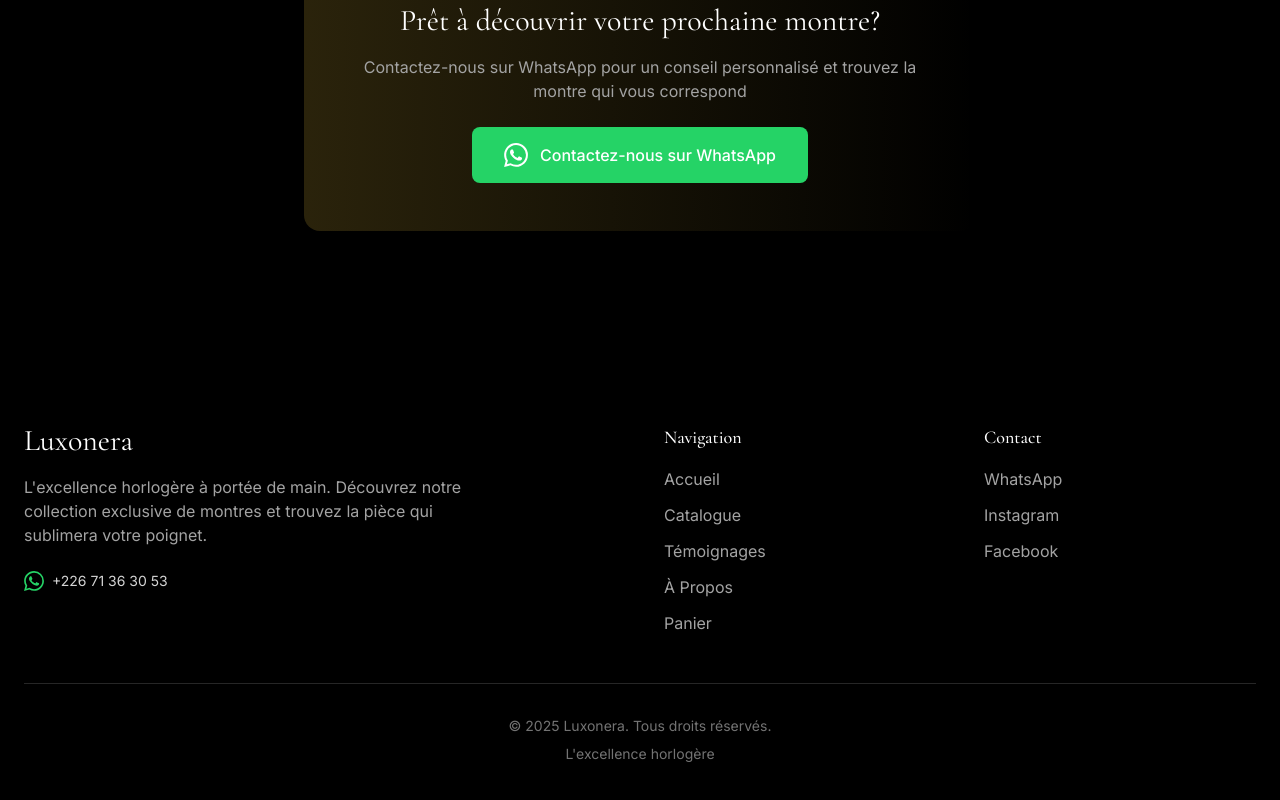
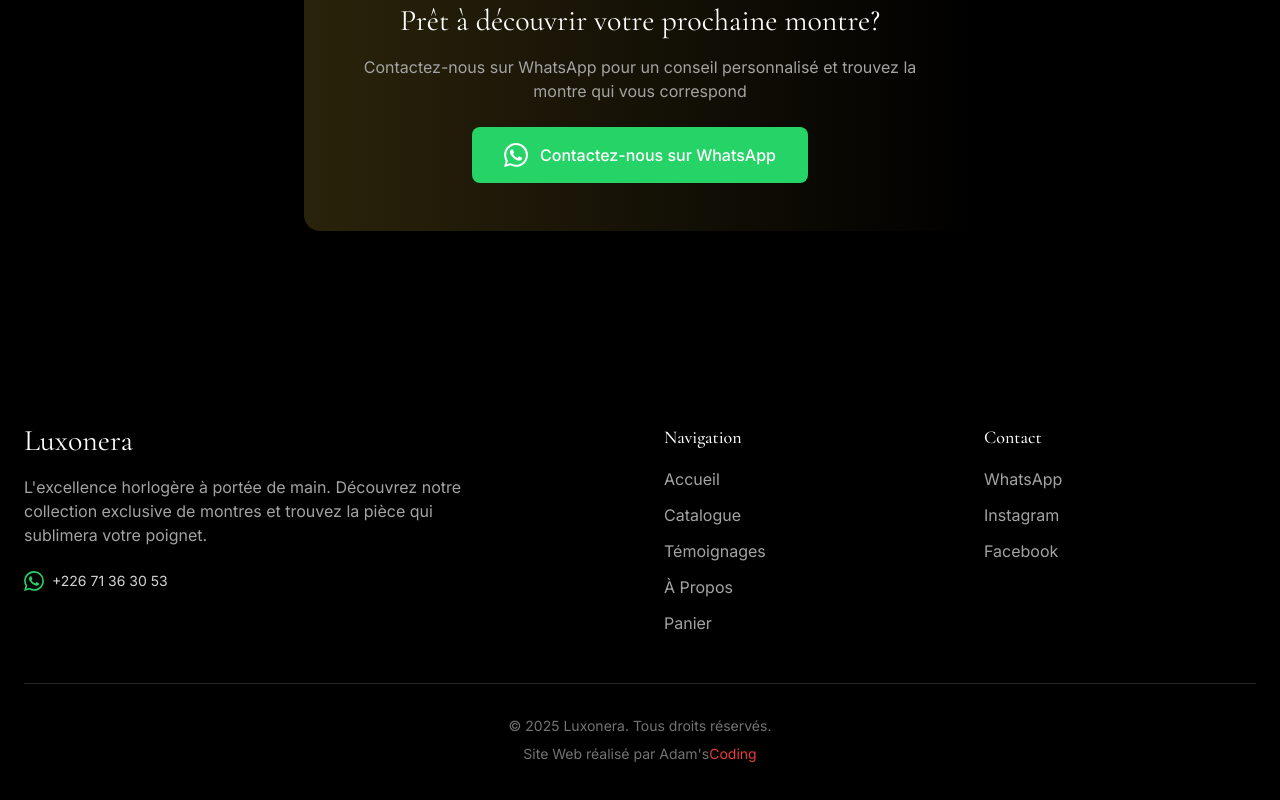
Before and after one commit to Oursdingo/luxonera_app, a Next.js app: page / in a window 1280 px wide. Shown: the part 7102-7902 px from the top of the page. Built offline with nearby package versions, Linux system fonts and the light colour scheme.

Commit message:
ajout de mon tag

```diff
--- a/src/components/layout/Footer.tsx
+++ b/src/components/layout/Footer.tsx
@@ -84,7 +84,13 @@
           <p>
             &copy; {new Date().getFullYear()} Luxonera. Tous droits réservés.
           </p>
-          <p className="mt-2">L&apos;excellence horlogère</p>
+          <p className="mt-2">
+            {" "}
+            Site Web réalisé par
+            <a href="https://portofolio-jade-mu.vercel.app/">
+              &nbsp;Adam&apos;s<span className="text-[#E73C3C]">Coding</span>
+            </a>
+          </p>
         </div>
       </div>
     </footer>
```
